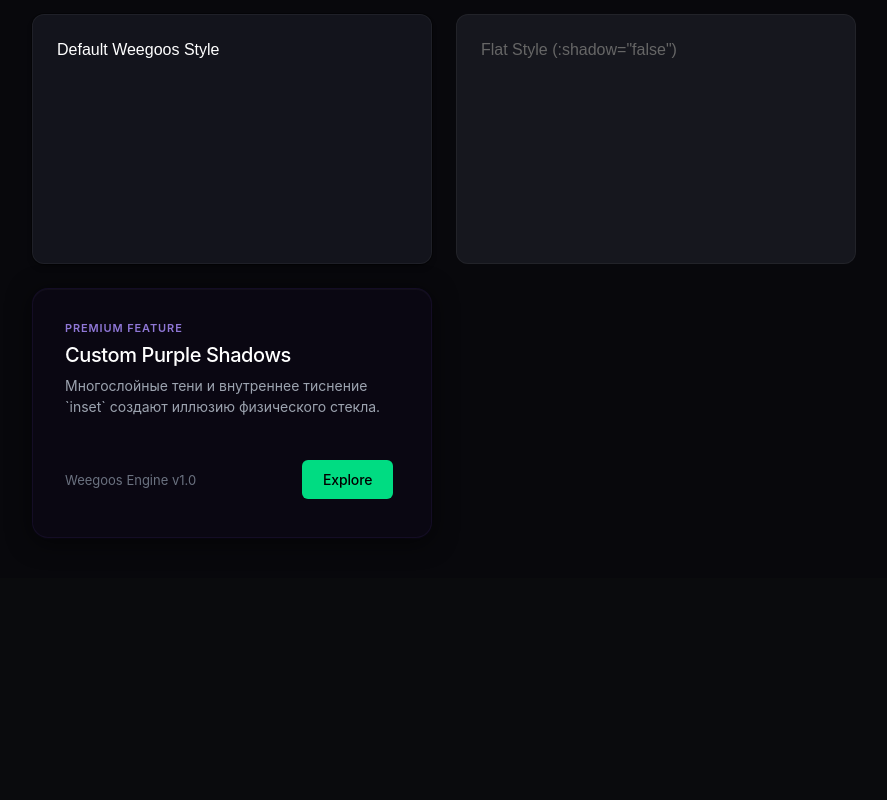
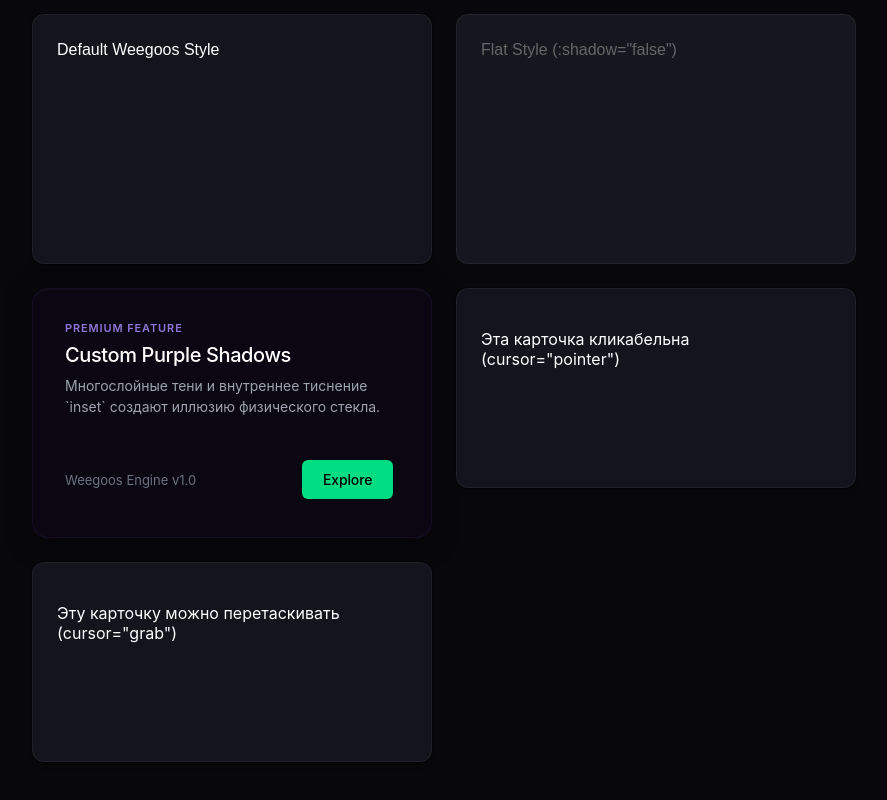
Before and after one commit to Weegoos/weegoos-framework, a Vue app in the folder apps/sandbox/: page / in a window 1280 px wide. Shown: the part 848-1648 px from the top of the page, without its empty margins (8-895 px from the left). Before the commit the page ends 1426 px from the top, so only its background shows below. Built offline with nearby package versions, Linux system fonts and the light colour scheme.

Commit message:
feat(ui): add customizable cursor prop to WCard

```diff
--- a/apps/sandbox/src/App.vue
+++ b/apps/sandbox/src/App.vue
@@ -147,6 +147,22 @@
   </template>
 </WCard>
 
+<WCard
+  width="400px"
+  height="200px"
+  cursor="pointer"
+>
+  <p style="color: white;">Эта карточка кликабельна (cursor="pointer")</p>
+</WCard>
+
+<WCard
+  width="400px"
+  height="200px"
+  cursor="grab"
+>
+  <p style="color: white;">Эту карточку можно перетаскивать (cursor="grab")</p>
+</WCard>
+
   </div>
 </template>
 
--- a/packages/ui/src/WCard.vue
+++ b/packages/ui/src/WCard.vue
@@ -23,6 +23,9 @@ interface Props {
   // Управление тенями
   shadow?: boolean | string;
   hoverShadow?: string;
+
+  // Тип курсора (pointer, grab, default и т.д.)
+  cursor?: string;
 
   // Токены Weegoos Framework
   borderRadius?: string;
@@ -51,6 +54,9 @@ const props = withDefaults(defineProps<Props>(), {
   shadow: true,
   hoverShadow: undefined,
 
+  // Курсор по умолчанию
+  cursor: 'default',
+
   borderRadius: '12px',
   background: '#13141c',
   borderColor: 'rgba(255, 255, 255, 0.05)',
@@ -61,7 +67,6 @@ const props = withDefaults(defineProps<Props>(), {
 const cardRef = ref<HTMLElement | null>(null);
 const slots = useSlots();
 
-// Проверяем, использует ли разработчик слоты структуры, чтобы включить автоматический layout
 const hasStructuredLayout = computed(() => !!(slots.header || slots.footer));
 
 const {
@@ -103,6 +108,9 @@ const cardStyles = computed(() => ({
   '--w-card-padding': props.padding,
   '--w-card-shadow': computedShadow.value,
   '--w-card-shadow-hover': computedHoverShadow.value,
+
+  // Передаем динамический курсор
+  '--w-card-cursor': props.cursor,
 }));
 </script>
 
@@ -127,7 +135,6 @@ const cardStyles = computed(() => ({
         }"
       ></div>
 
-      <!-- Контентная зона с авто-лейаутом -->
       <div
         class="w-card-content"
         :class="{ 'w-card-layout-structured': hasStructuredLayout }"
@@ -164,6 +171,10 @@ const cardStyles = computed(() => ({
   border-radius: var(--w-card-radius);
   padding: var(--w-card-padding);
   box-shadow: var(--w-card-shadow);
+
+  /* Применяем кастомный курсор */
+  cursor: var(--w-card-cursor);
+
   box-sizing: border-box;
   overflow: hidden;
   transform-style: preserve-3d;
@@ -195,7 +206,6 @@ const cardStyles = computed(() => ({
   -moz-osx-font-smoothing: grayscale;
 }
 
-/* Автоматическая премиальная раскладка */
 .w-card-layout-structured {
   display: flex;
   flex-direction: column;
```
